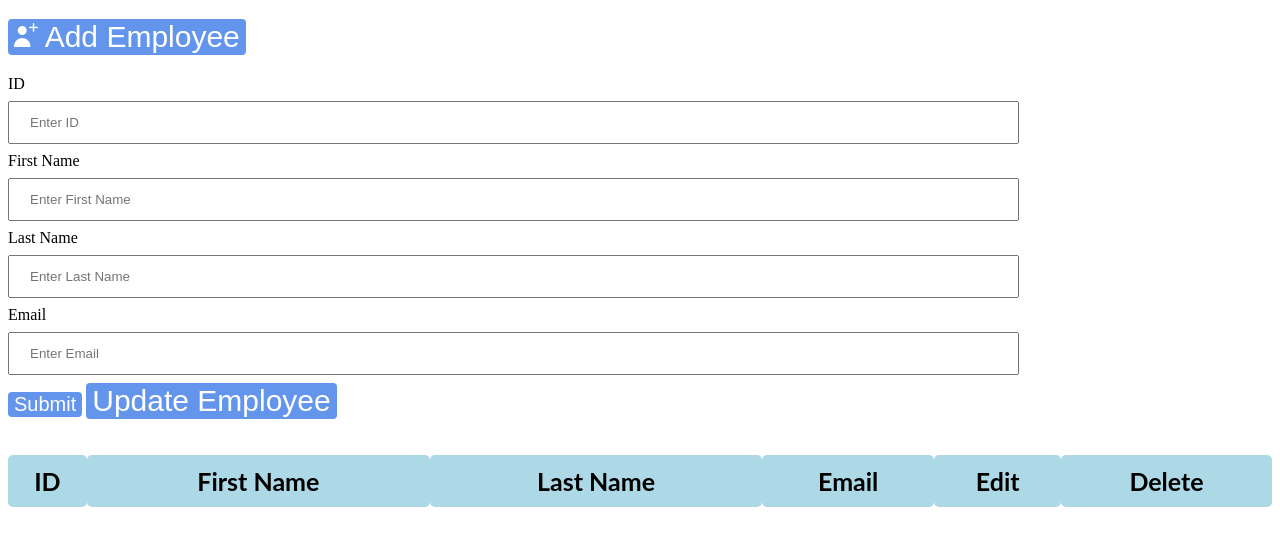
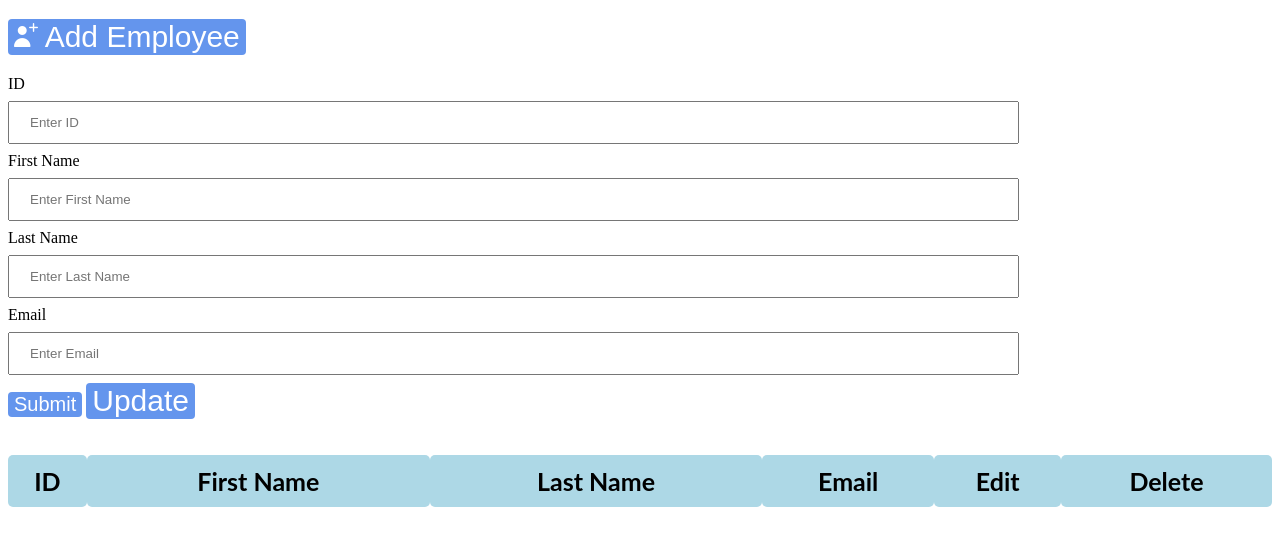
Before and after one commit to Ankitgif/GreetingApp, a website: page GreetingAppUI/index.html in a window 1280 px wide. Shown: the part 61-606 px from the top of the page. Drawn offline with nearby package versions, Linux system fonts and the light colour scheme; no server answers; files whose address does not match are found by name.

Commit message:
[Ankit] Refactor code, index.html file

```diff
--- a/GreetingAppUI/index.html
+++ b/GreetingAppUI/index.html
@@ -12,14 +12,11 @@
         <div id="heading">
             <h1>Welcome Employee To Greeting App</h1>
         </div>
-        <!-- <div class="button" id="addemp"> -->
         <button class="addbtn" id="addemp">
             <img class="img-png" src="assets/follow.png">
             Add Employee
         </button>
-        <td>
-            <form id="newForm" name = "myForm" onsubmit = "return(validate());">
-                <!--  onsubmit="event.preventDefault();onFormSubmit();"     -->
+        <form id="newForm" name="myForm" onsubmit="return(validate());">
             <div class="form-group-row">
                 <label for="id" class="form-label">ID</label>
                 <div class="col-sm-10">
@@ -46,14 +43,10 @@
                 </div>
             </div>
             <button id="submitData" type="submit" class="btn btn-primary">Submit</button>
-                <button id="updateEmployee" type="submit" class="btn btn-primary">Update Employee</button>
+            <button id="updateEmployee" type="submit" class="btn btn-primary">Update</button>
         </form>
-
-
-        </td>
         <br>
         <br>
-
         <td>
             <table class="table" id="employee_table">
                 <thead>
```
Lines whose indentation alone changed are shown as unchanged.
